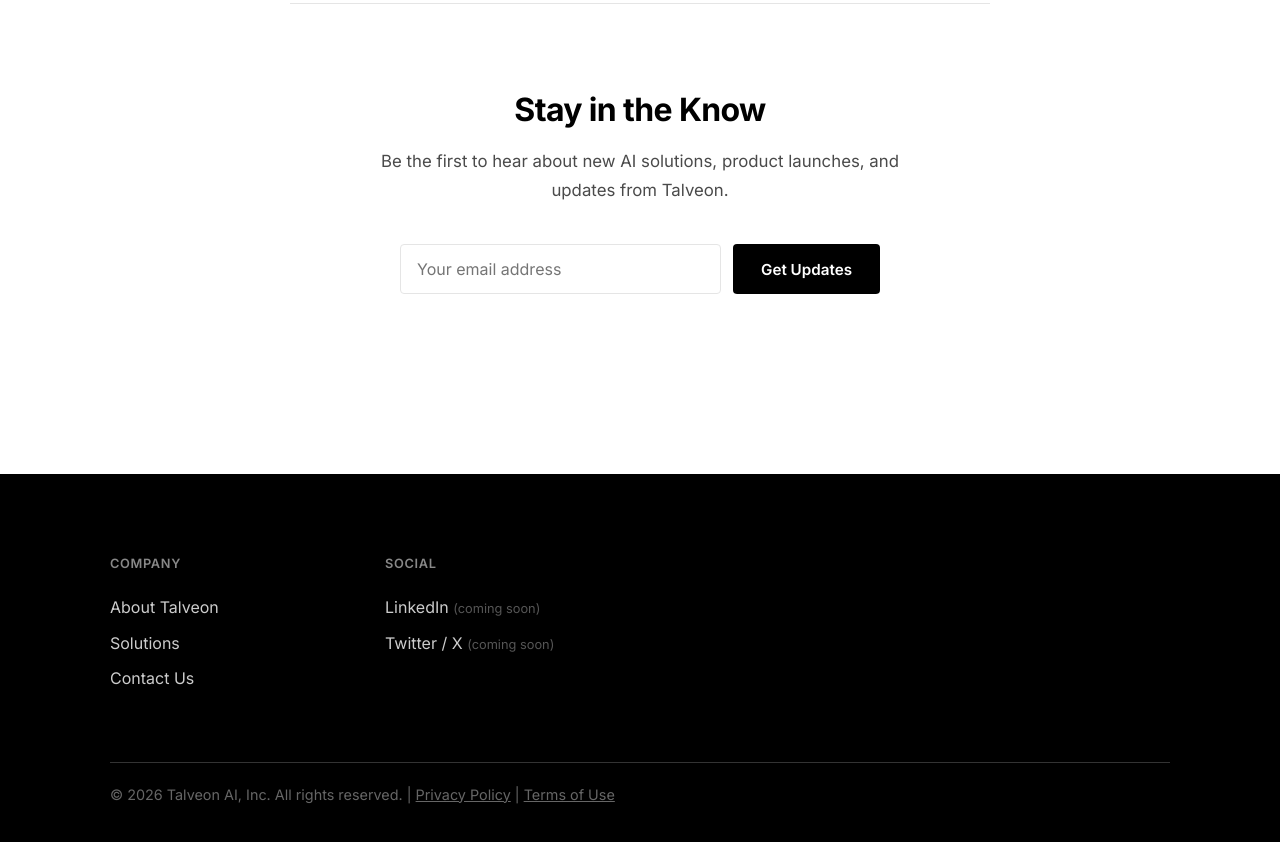
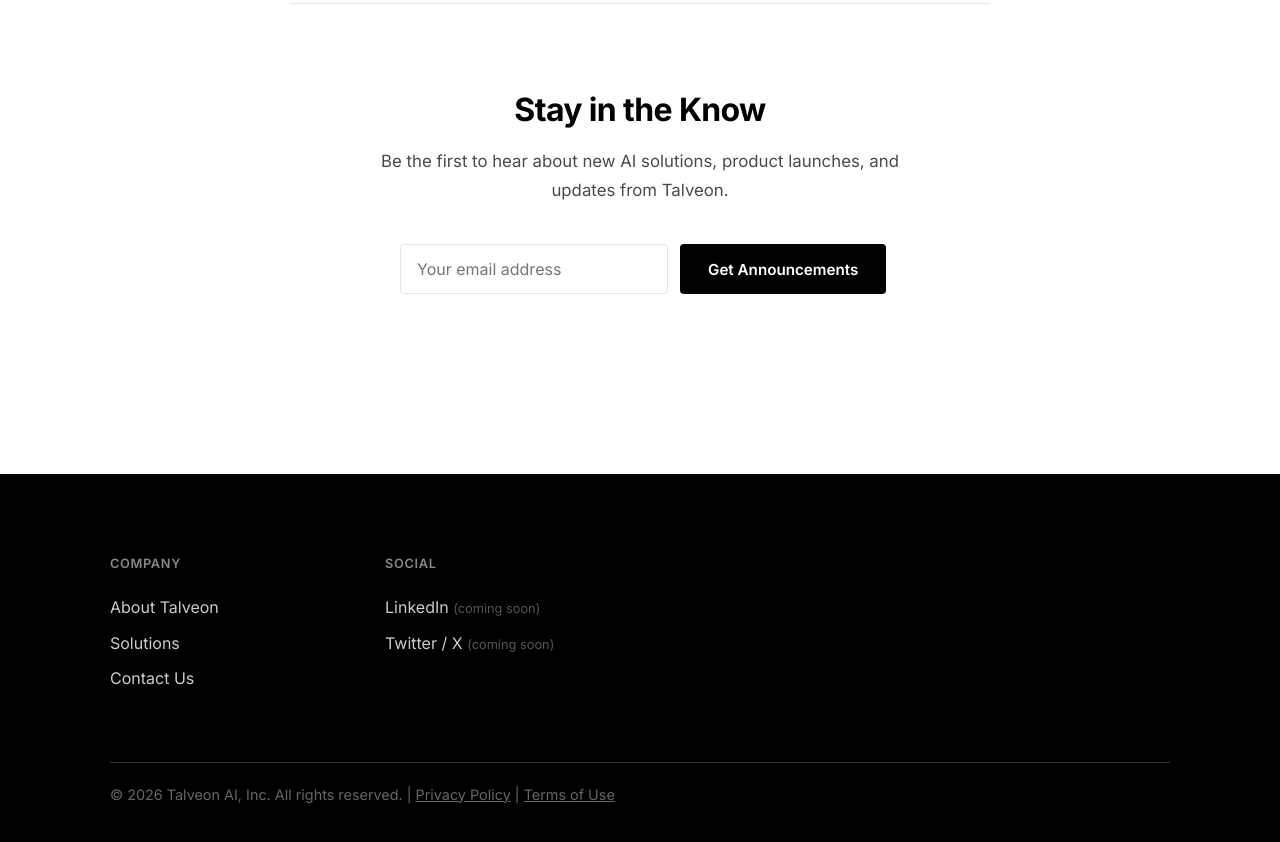
Before and after one commit to falcons125/talveon-website, a plain HTML site: page contact.html in a window 1280 px wide. Shown: the part 2756-3598 px from the top of the page. Drawn offline with Linux system fonts and the light colour scheme; a script that the page names is missing.

Commit message:
Change Get Updates to Get Announcements on contact page

```diff
--- a/contact.html
+++ b/contact.html
@@ -184,7 +184,7 @@
                     </p>
                     <div class="signup-form-row">
                         <input type="email" id="signup-email" name="signup-email" placeholder="Your email address" required aria-label="Email address">
-                        <button type="submit">Get Updates</button>
+                        <button type="submit">Get Announcements</button>
                     </div>
                     <p id="signup-error" class="signup-error" style="display: none;"></p>
                 </form>
```
